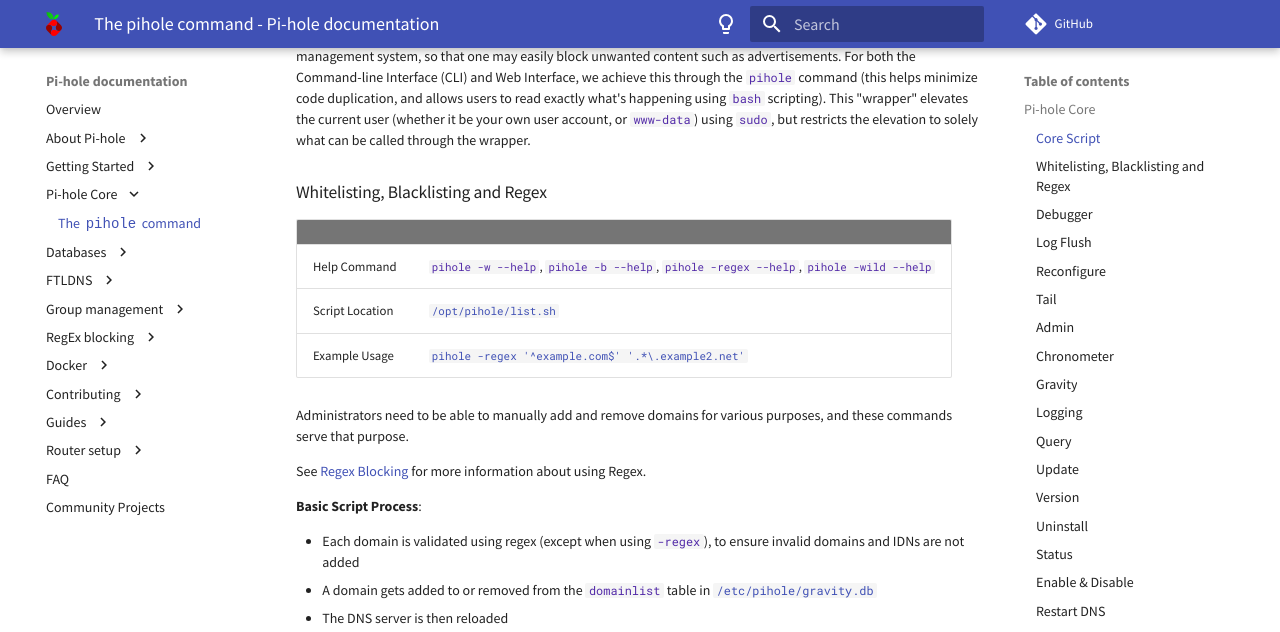
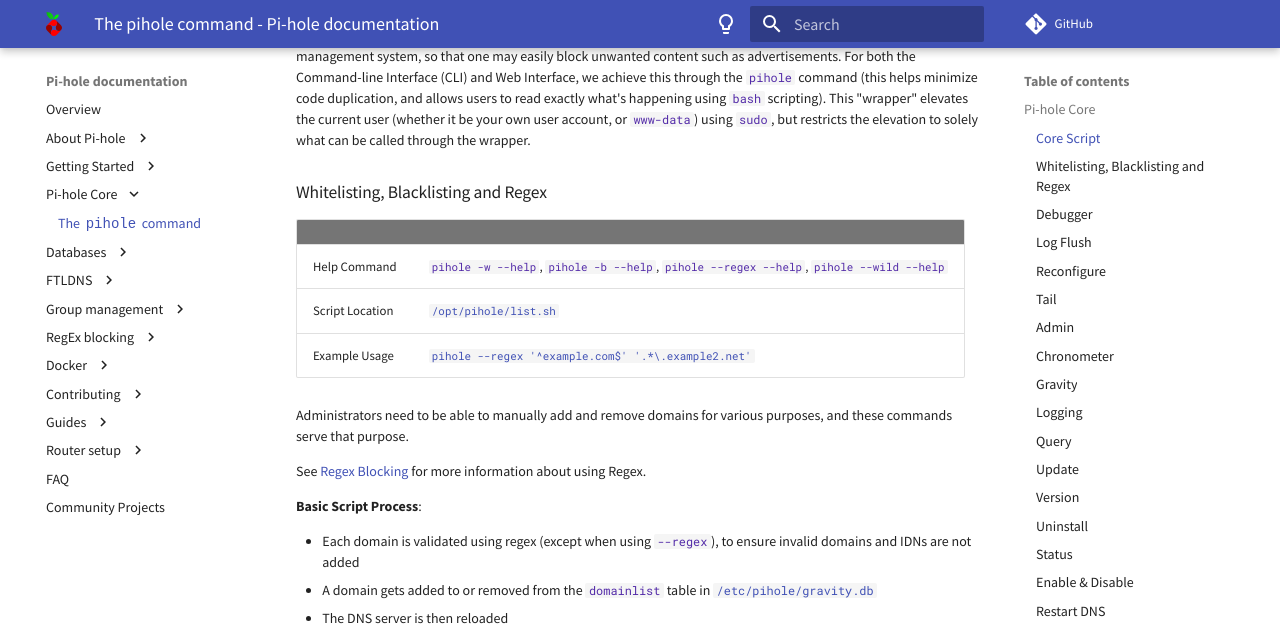
Before and after one commit to pi-hole/docs, an MkDocs documentation site: the page built from docs/core/pihole-command.md, in a window 1280 px wide and 900 px high, scrolled down 1560 px. Shown: the top 632 px of the window. Built offline with MkDocs 1.6.1 and Material for MkDocs 9.7.7, drawn with Linux system fonts in a browser that asks for light colours; comment, search, counter and statistics services are not loaded; some of the changed text lies outside the part shown.

```diff
--- a/docs/core/pihole-command.md
+++ b/docs/core/pihole-command.md
@@ -16,7 +16,7 @@ Pi-hole makes use of many commands, and here we will break down those required t
 | Feature | Invocation |
  -------------- | --------------
 [Core](#core-script) | `pihole`
-[Whitelisting, Blacklisting and Regex](#whitelisting-blacklisting-and-regex) | `pihole -w`, `pihole -b`, `pihole -regex`, `pihole -wild`
+[Whitelisting, Blacklisting and Regex](#whitelisting-blacklisting-and-regex) | `pihole -w`, `pihole -b`, `pihole -regex`, `pihole --wild`
 [Debugger](#debugger) | `pihole debug`
 [Log Flush](#log-flush) | `pihole flush`
 [Reconfigure](#reconfigure) | `pihole reconfigure`
@@ -48,9 +48,9 @@ The core script of Pi-hole provides the ability to tie many DNS related function
 
 | | |
  -------------- | --------------
-Help Command    | `pihole -w --help`, `pihole -b --help`, `pihole -regex --help`, `pihole -wild --help`
+Help Command    | `pihole -w --help`, `pihole -b --help`, `pihole --regex --help`, `pihole --wild --help`
 Script Location | [`/opt/pihole/list.sh`](https://github.com/pi-hole/pi-hole/blob/master/advanced/Scripts/list.sh)
-Example Usage   | [`pihole -regex '^example.com$' '.*\.example2.net'`](https://discourse.pi-hole.net/t/the-pihole-command-with-examples/738#white-black-list)
+Example Usage   | [`pihole --regex '^example.com$' '.*\.example2.net'`](https://discourse.pi-hole.net/t/the-pihole-command-with-examples/738#white-black-list)
 
 Administrators need to be able to manually add and remove domains for various purposes, and these commands serve that purpose.
 
@@ -58,7 +58,7 @@ See [Regex Blocking](../regex/overview.md) for more information about using Rege
 
 **Basic Script Process**:
 
-* Each domain is validated using regex (except when using `-regex`), to ensure invalid domains and IDNs are not added
+* Each domain is validated using regex (except when using `--regex`), to ensure invalid domains and IDNs are not added
 * A domain gets added to or removed from the `domainlist` table in [`/etc/pihole/gravity.db`](../database/gravity/index.md)
 * The DNS server is then reloaded
 
```
